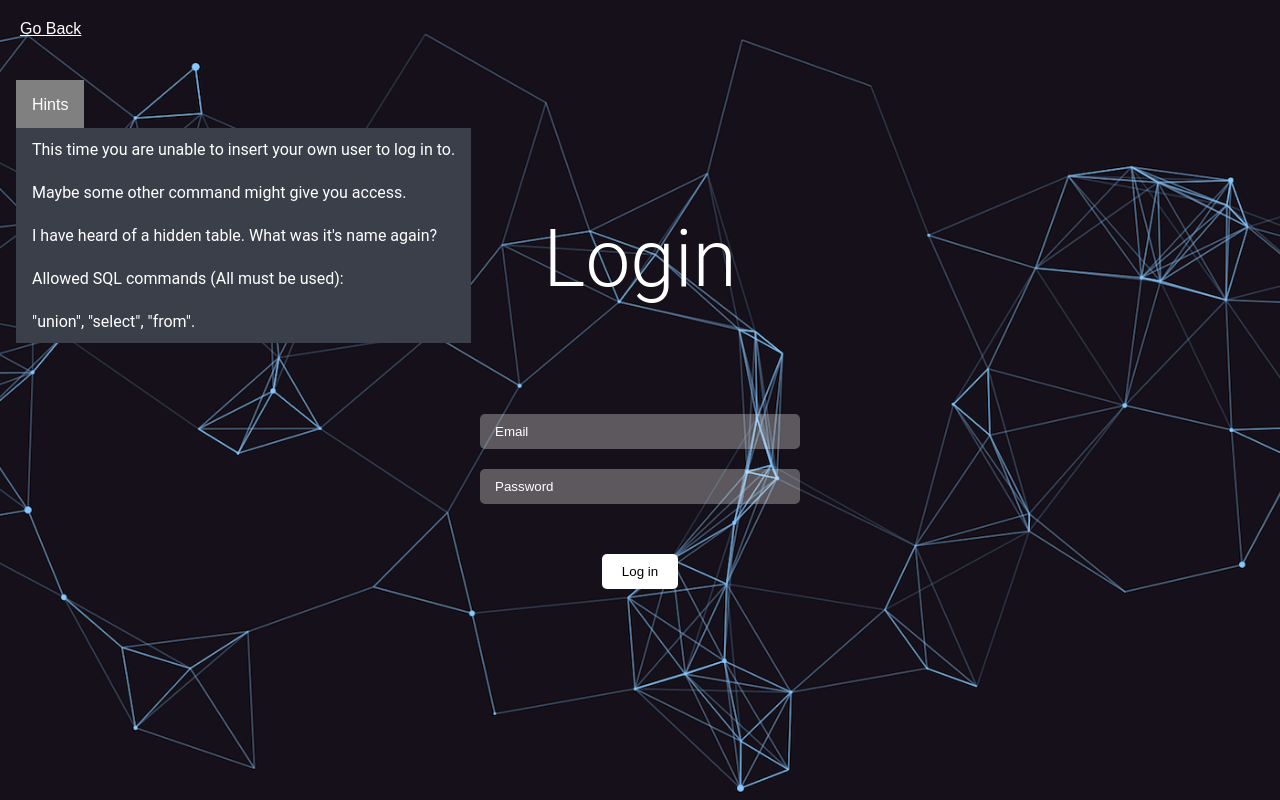
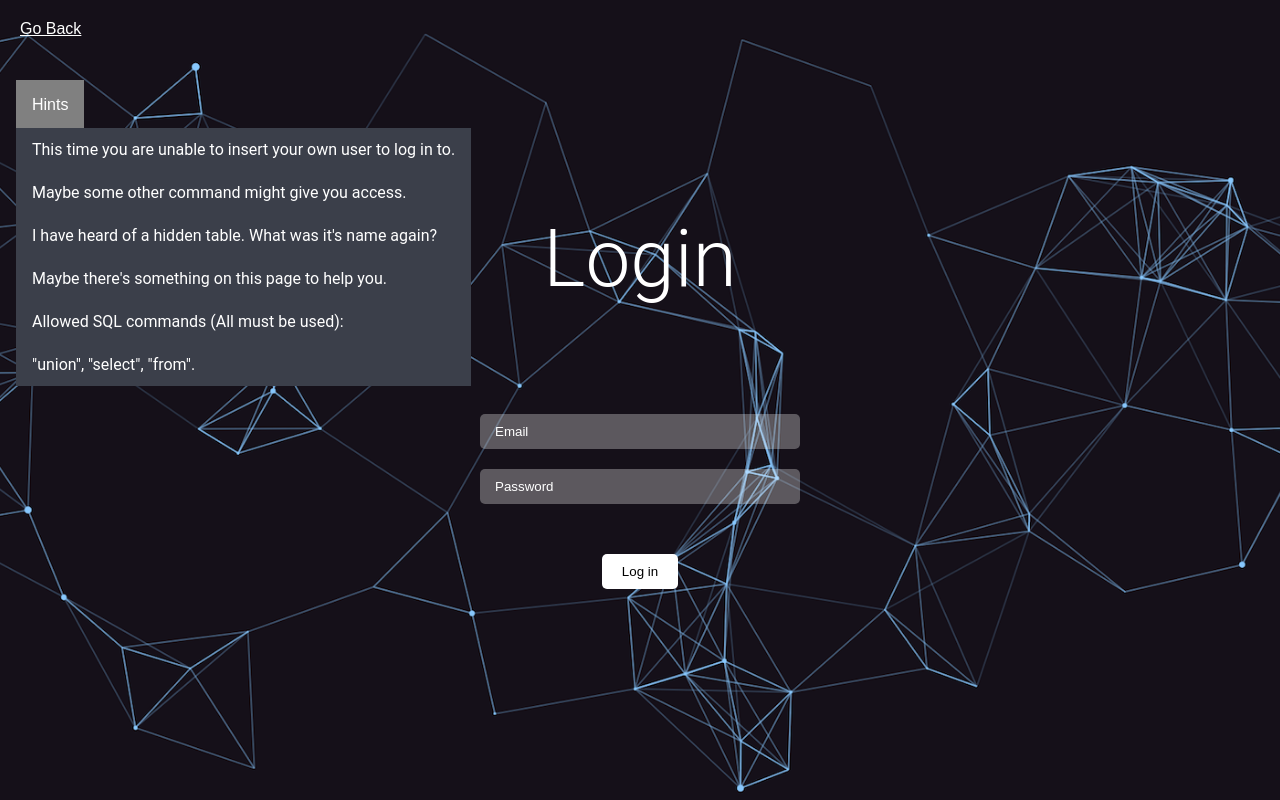
Before and after one commit to Syzygy13/COMP6841SAP, a website: page app/public/level4.html in a window 1280 px wide. Both pictures are taken after a click on the button "Hints". Drawn offline with Linux system fonts and the light colour scheme.

Commit message:
hidden functionality

```diff
--- a/app/public/level4.html
+++ b/app/public/level4.html
@@ -22,6 +22,7 @@
                 <a href="#">This time you are unable to insert your own user to log in to.</a>
                 <a href="#">Maybe some other command might give you access.</a>
                 <a href="#">I have heard of a hidden table. What was it's name again?</a>
+                <a href="#">Maybe there's something on this page to help you.</a>
                 <a href="#">Allowed SQL commands (All must be used):</a>
                 <a href="#">"union", "select", "from".</a>
             </div>
```
